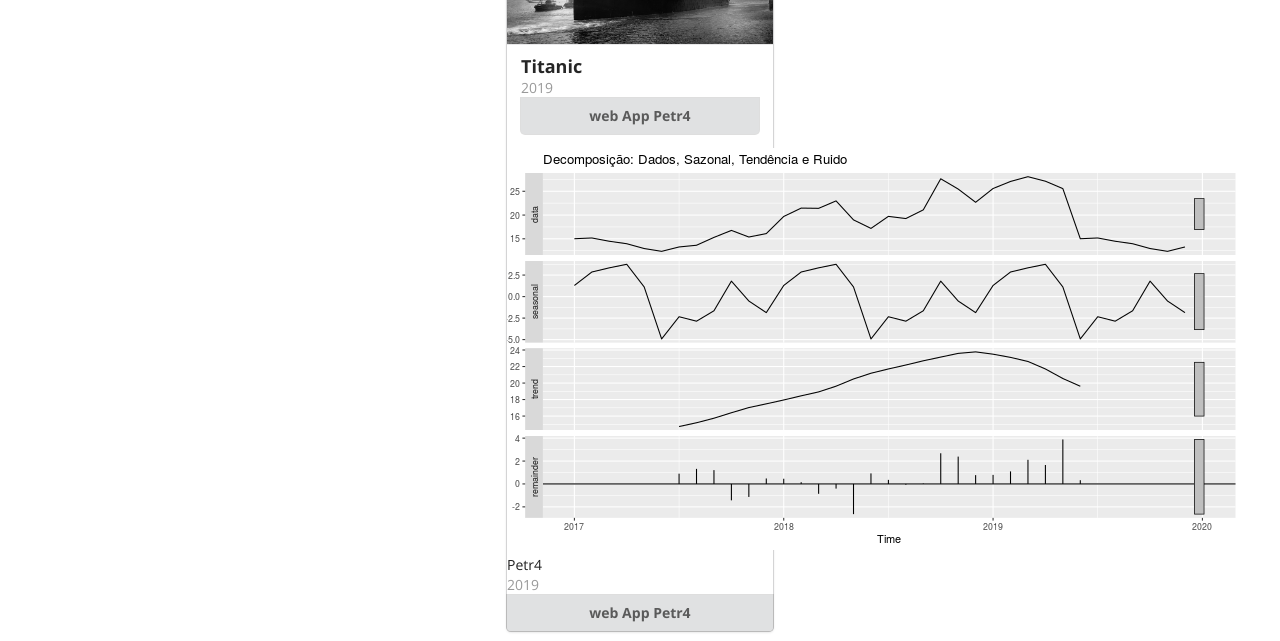
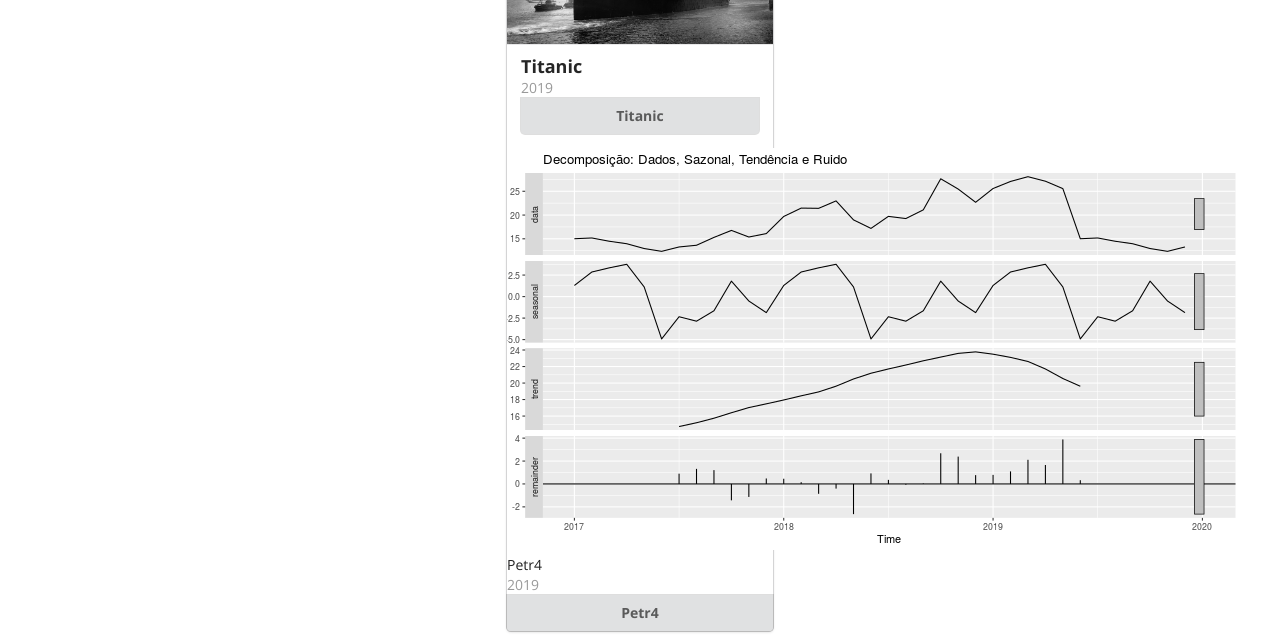
Before and after one commit to silviolima07/silviolima07_bkp.github.io, a Jekyll site: the page built from projects/index.html, in a window 1280 px wide. Shown: the part 310-951 px from the top of the page. Built offline with Jekyll 4.4.1, drawn with Linux system fonts in a browser that asks for light colours.

Commit message:
Projects

```diff
--- a/_includes/project-card.html
+++ b/_includes/project-card.html
@@ -12,7 +12,7 @@
       <span class="date">{{ include.page.date }}</span>
     </div>
 
-  <!--   <div class="description">
+   <!--  <div class="description">
       {{ include.page.summary }}
     </div>
   </div>
@@ -25,9 +25,9 @@
     </div>
   </div> -->
     {% if page.projecturl %}
-      <a class="ui bottom attached button" href="{{ page.projecturl }}">web App Petr4</a>
+      <a class="ui bottom attached button" href="{{ page.projecturl }}">{{ include.page.title }}</a>
     {% else %}
-      <a class="ui bottom attached button" href="{{ site.baseurl}}{{ include.page.url }}">Web app Petr4</a>
+      <a class="ui bottom attached button" href="{{ site.baseurl}}{{ include.page.url }}">{{ include.page.title }}</a>
     {% endif %}
 
 </div>
```
